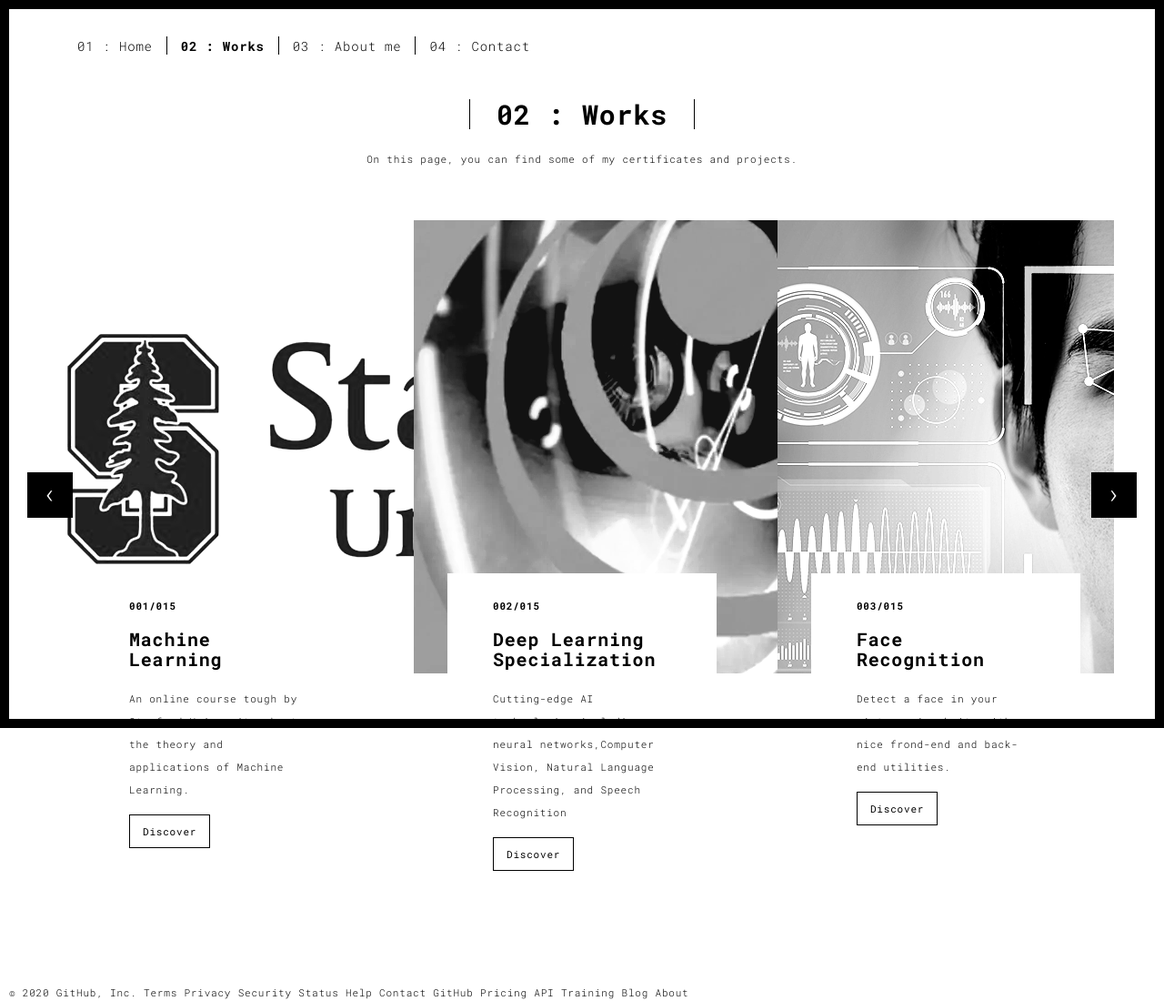
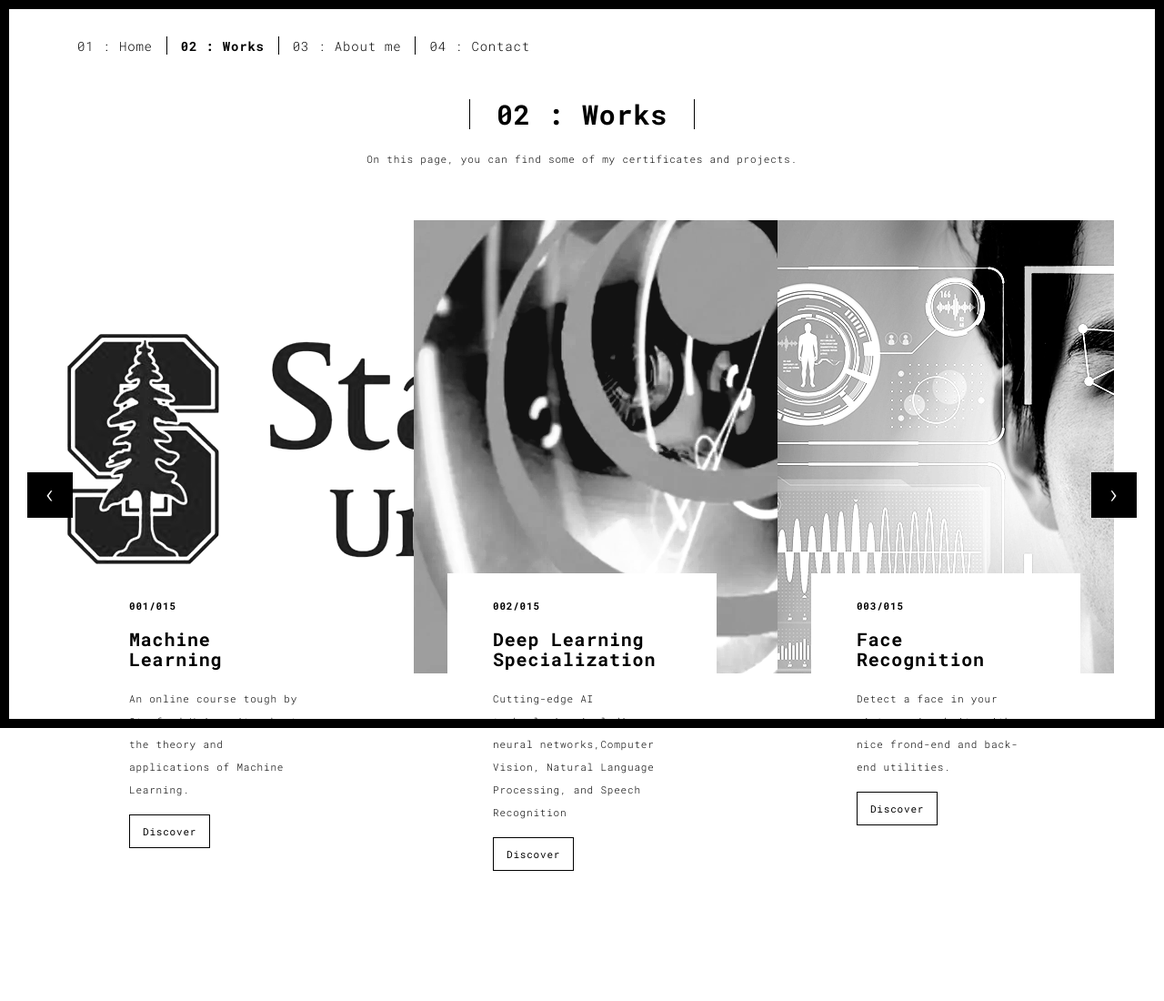
Before and after one commit to soroushrasti/flask_webserver, a Flask app: page /works.html in a window 1280 px wide. Shown: the top 1100 px of the page at 91% size. After the commit the page ends 957 px from the top, so only its background shows below. Run offline with Flask 2, Linux system fonts and the light colour scheme; some libraries are stand-ins or nearby versions.

Commit message:
fixing some bugs

```diff
--- a/templates/works.html
+++ b/templates/works.html
@@ -347,15 +347,3 @@
 --> <script type="text/javascript" src="../static/main.70a66962.js"></script></body>
 
 </html>
-© 2020 GitHub, Inc.
-Terms
-Privacy
-Security
-Status
-Help
-Contact GitHub
-Pricing
-API
-Training
-Blog
-About
```
Also changed, not shown: 1 other file.
